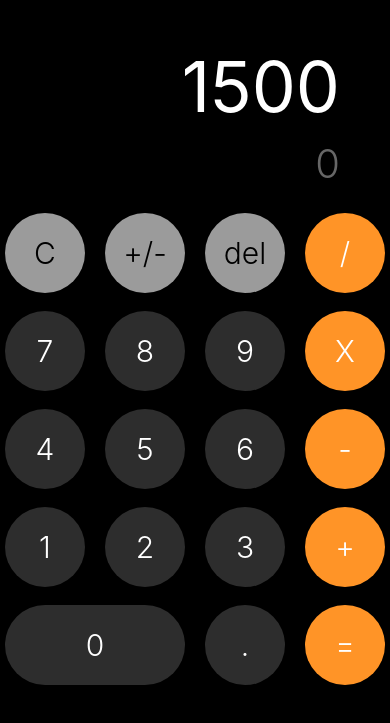
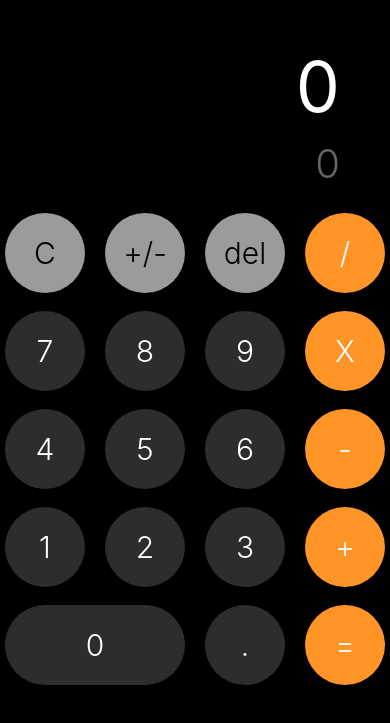
Before and after one commit to LucasMJuarez/calculator-native, a React Native app: screen / in a window 390 px wide. Shown: the part 121-844 px from the top of the page. Built offline with nearby package versions, Linux system fonts and the light colour scheme.

Commit message:
add builder number logic in case start with zero

```diff
--- /dev/null
+++ b/src/presentation/hooks/useCalculator.tsx
@@ -0,0 +1,56 @@
+import React from 'react'
+
+const useCalculator = () => {
+    const [number, setNumber] = React.useState('0');
+
+
+    const buildNumber = (numberString: string) => {
+        setNumber(number + numberString)
+        if(number.includes('.') && numberString === '.') return;
+
+        if(number.startsWith('0') || number.startsWith('-0')) {
+            //para poner el punto decimal
+            if(numberString === '.') {
+            return setNumber(number + numberString);
+            }
+            //Evaluar si es otro cero y no hay punto
+
+            if(numberString === '0' && number.includes('.')) {
+                return setNumber(number + numberString);
+            }
+
+            //Evaluar si es diferente de cero, no hay punto y el primero numero
+            if(numberString !== '0' && !number.includes('.')) {
+                return setNumber(numberString);
+            }
+            //Evitar 00000.00
+
+            if(numberString === '0' && !number.includes('.')) {
+                return setNumber(number + numberString);
+            }
+
+            //Evaluar si es diferente de cero, no hay punto y el primero numero
+            if(numberString !== '0' && !number.includes('.')) {
+                return setNumber(numberString);
+            }
+            //Evitar 00000.00
+            if(numberString === '0' && !number.includes('.')) {
+                return;
+            }
+            return setNumber(number + numberString);
+        }
+        //Si el numero no empieza con cero
+        setNumber( number + numberString);
+    }
+    return {
+    //Properties
+        number,
+
+
+    //Methods
+        buildNumber
+    }
+}
+
+
+export default useCalculator
--- a/src/presentation/screens/CalculatorScreen.tsx
+++ b/src/presentation/screens/CalculatorScreen.tsx
@@ -2,11 +2,14 @@
 import { Pressable, Text, View } from 'react-native';
 import { colors, styles } from '../../config/theme/app-theme';
 import CalculatorButton from '../components/CalculatorButton';
+import useCalculator from '../hooks/useCalculator';
 const CalculatorScreen = () => {
+
+  const {number, buildNumber} = useCalculator();
   return (
     <View style={styles.calculatorContainer}>
       <View style={{paddingHorizontal: 30, paddingBottom: 20}}>
-        <Text style={styles.mainResult}>1500</Text>
+        <Text style={styles.mainResult}>{number}</Text>
         <Text style={styles.subResult}>0</Text>
       </View>
       <View style={styles.row}>
@@ -19,30 +22,30 @@
       </View>
             <View style={styles.row}>
 
-        <CalculatorButton onPress={() => console.log('7')} label='7' color={colors.darkGray} />
-        <CalculatorButton onPress={() => console.log('8')} label='8' color={colors.darkGray} />
-        <CalculatorButton onPress={() => console.log('9')} label='9'  color={colors.darkGray} />
+        <CalculatorButton onPress={() => buildNumber('7')} label='7' color={colors.darkGray} />
+        <CalculatorButton onPress={() => buildNumber('8')} label='8' color={colors.darkGray} />
+        <CalculatorButton onPress={() => buildNumber('9')} label='9'  color={colors.darkGray} />
         <CalculatorButton onPress={() => console.log('X')} label='X' color={colors.orange} />
 
       </View>
 
       <View style={styles.row}>
-        <CalculatorButton onPress={() => console.log('4')} label='4' color={colors.darkGray} />
-        <CalculatorButton onPress={() => console.log('5')} label='5' color={colors.darkGray} />
-        <CalculatorButton onPress={() => console.log('6')} label='6' color={colors.darkGray} />
+        <CalculatorButton onPress={() => buildNumber('4')} label='4' color={colors.darkGray} />
+        <CalculatorButton onPress={() => buildNumber('5')} label='5' color={colors.darkGray} />
+        <CalculatorButton onPress={() => buildNumber('6')} label='6' color={colors.darkGray} />
         <CalculatorButton onPress={() => console.log('-')} label='-' color={colors.orange} />
       </View>
 
       <View style={styles.row}>
-        <CalculatorButton onPress={() => console.log('1')} label='1' color={colors.darkGray} />
-        <CalculatorButton onPress={() => console.log('2')} label='2' color={colors.darkGray} />
-        <CalculatorButton onPress={() => console.log('3')} label='3' color={colors.darkGray} />
+        <CalculatorButton onPress={() => buildNumber('1')} label='1' color={colors.darkGray} />
+        <CalculatorButton onPress={() => buildNumber('2')} label='2' color={colors.darkGray} />
+        <CalculatorButton onPress={() => buildNumber('3')} label='3' color={colors.darkGray} />
         <CalculatorButton onPress={() => console.log('+')} label='+' color={colors.orange} />
       </View>
 
       <View style={styles.row}>
-        <CalculatorButton onPress={() => console.log('0')} label='0' color={colors.darkGray} doubleSize />
-        <CalculatorButton onPress={() => console.log('.')} label='.' color={colors.darkGray} />
+        <CalculatorButton onPress={() => buildNumber('0')} label='0' color={colors.darkGray} doubleSize />
+        <CalculatorButton onPress={() => buildNumber('.')} label='.' color={colors.darkGray} />
         <CalculatorButton onPress={() => console.log('=')} label='=' color={colors.orange} />
       </View>
     </View>
```
